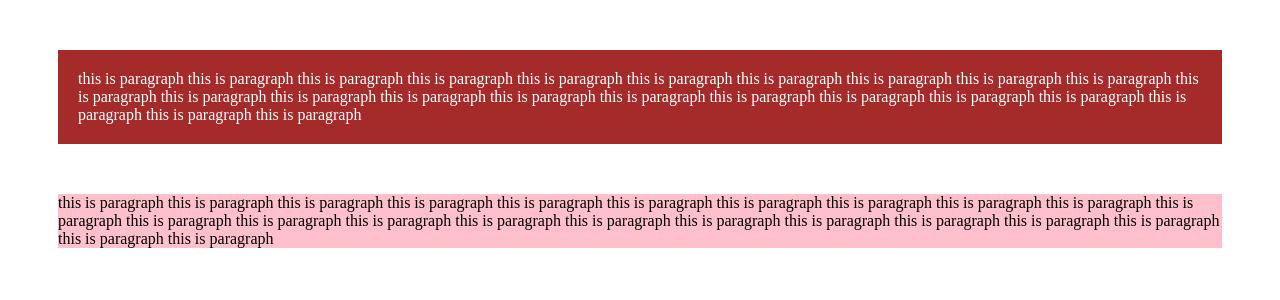
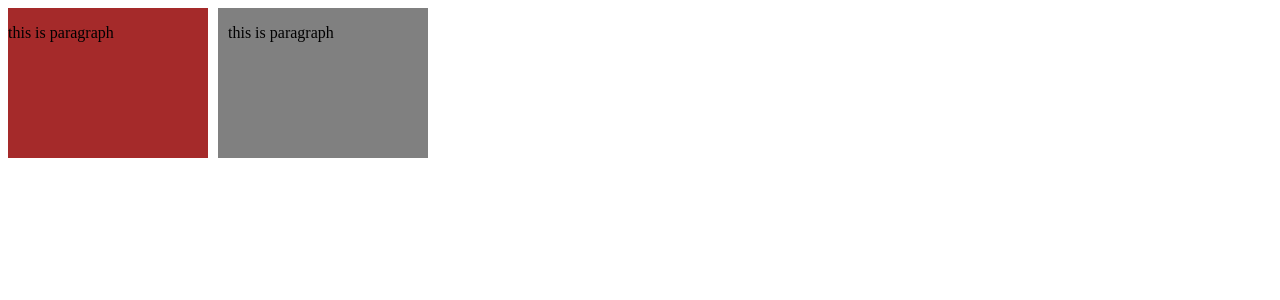
Before and after one commit to imranworkspace/css_practice, a React (Create React App) app: page / in a window 1280 px wide. Shown: the top 300 px of the page. Built offline with nearby package versions, Linux system fonts and the light colour scheme.

Commit message:
diff margin and padding

```diff
--- a/src/App.js
+++ b/src/App.js
@@ -1,12 +1,14 @@
 import React from 'react'
 // import CssProperties from './CssProperties'
-import MarginPadding from './MarginPadding'
+// import MarginPadding from './MarginPadding'
+import Diff_MarginPadding from './Diff_MarginPadding'
 
 const App = () => {
   return (
     <React.Fragment>
       {/* <CssProperties /> */}
-      <MarginPadding />
+      {/* <MarginPadding /> */}
+      <Diff_MarginPadding />
     </React.Fragment>
   )
 }
--- /dev/null
+++ b/src/Diff_MarginPadding.js
@@ -0,0 +1,16 @@
+import React from 'react'
+import './mycss/diff_marginpadding.css'
+const Diff_MarginPadding = () => {
+  return (
+    <>
+      <div id='margin'>
+            <p>this is paragraph  </p>
+     </div>
+     <div id='padding'>
+        <p>this is paragraph </p>
+    </div>
+    </>
+  )
+}
+
+export default Diff_MarginPadding
--- /dev/null
+++ b/src/mycss/diff_marginpadding.css
@@ -0,0 +1,15 @@
+#margin {
+    float: left;
+    background-color: brown;
+    width: 200px;
+    height: 150px;
+    margin-right: 10px;
+}
+
+#padding{
+    float: left;
+    background-color: gray;
+    width: 200px;
+    height: 150px;
+    padding-left: 10px;
+}
```
